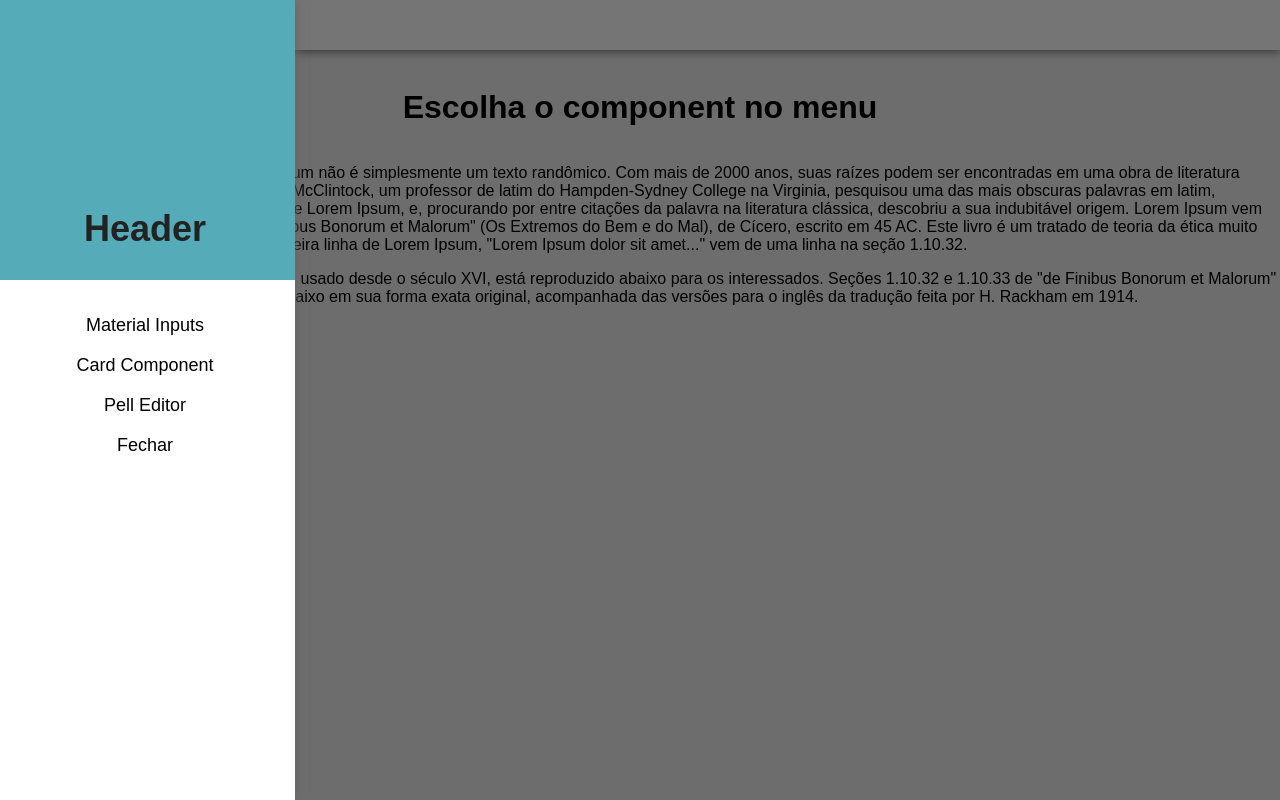
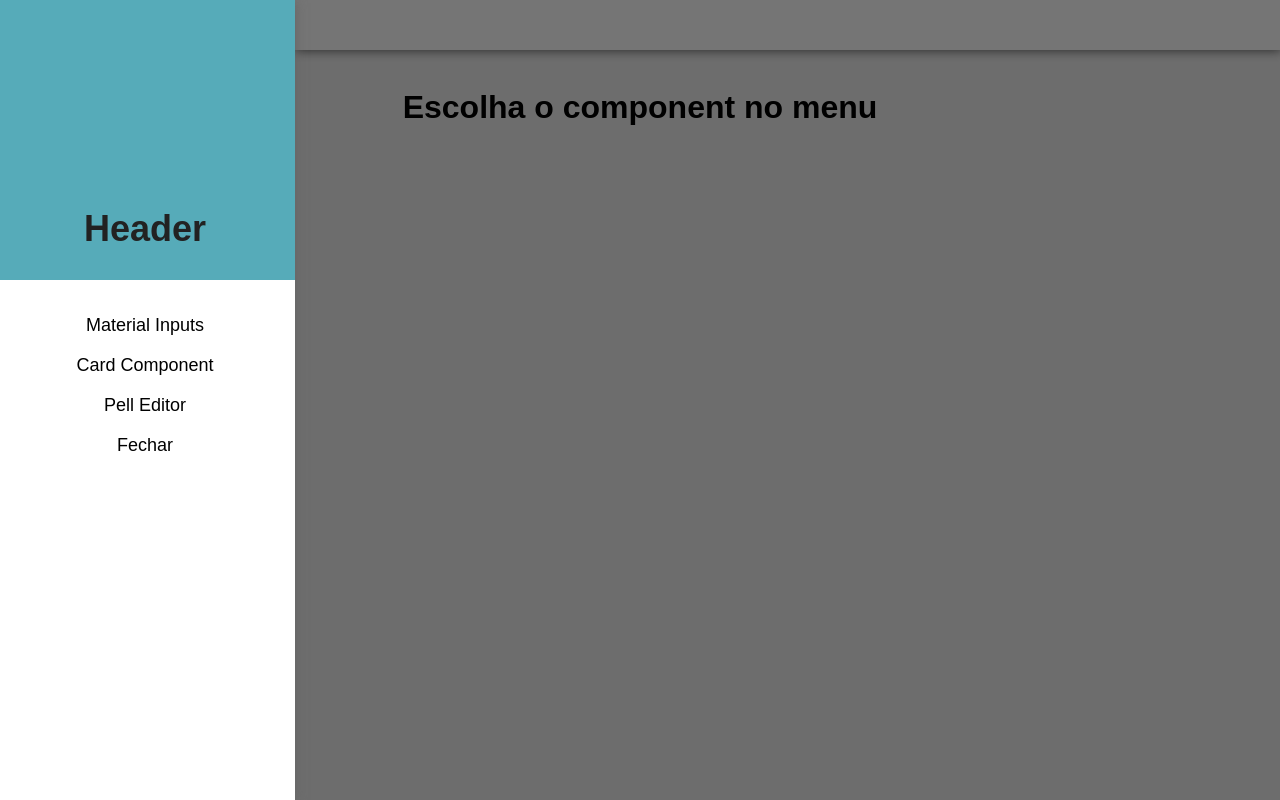
Before and after one commit to ramonmoraes/react-web-components, a React (Create React App) app: page / in a window 1280 px wide. Built offline with nearby package versions, Linux system fonts and the light colour scheme.

Commit message:
remove fill text

```diff
--- a/src/App.js
+++ b/src/App.js
@@ -37,10 +37,6 @@ class App extends Component {
             <Route path="/CardComponent" component={CardComponentExample} />
             <Route path="/MenuTablet" component={MenuTabletExample} />
             <Route path="/PellEditor" component={PellEditorExample} />
-          </div>
-          <div>
-            <p> o contrário do que se acredita, Lorem Ipsum não é simplesmente um texto randômico. Com mais de 2000 anos, suas raízes podem ser encontradas em uma obra de literatura latina clássica datada de 45 AC. Richard McClintock, um professor de latim do Hampden-Sydney College na Virginia, pesquisou uma das mais obscuras palavras em latim, consectetur, oriunda de uma passagem de Lorem Ipsum, e, procurando por entre citações da palavra na literatura clássica, descobriu a sua indubitável origem. Lorem Ipsum vem das seções 1.10.32 e 1.10.33 do "de Finibus Bonorum et Malorum" (Os Extremos do Bem e do Mal), de Cícero, escrito em 45 AC. Este livro é um tratado de teoria da ética muito popular na época da Renascença. A primeira linha de Lorem Ipsum, "Lorem Ipsum dolor sit amet..." vem de uma linha na seção 1.10.32. </p>
-            <p>O trecho padrão original de Lorem Ipsum, usado desde o século XVI, está reproduzido abaixo para os interessados. Seções 1.10.32 e 1.10.33 de "de Finibus Bonorum et Malorum" de Cicero também foram reproduzidas abaixo em sua forma exata original, acompanhada das versões para o inglês da tradução feita por H. Rackham em 1914. </p>
           </div>
         </div>
       </BrowserRouter>
```
